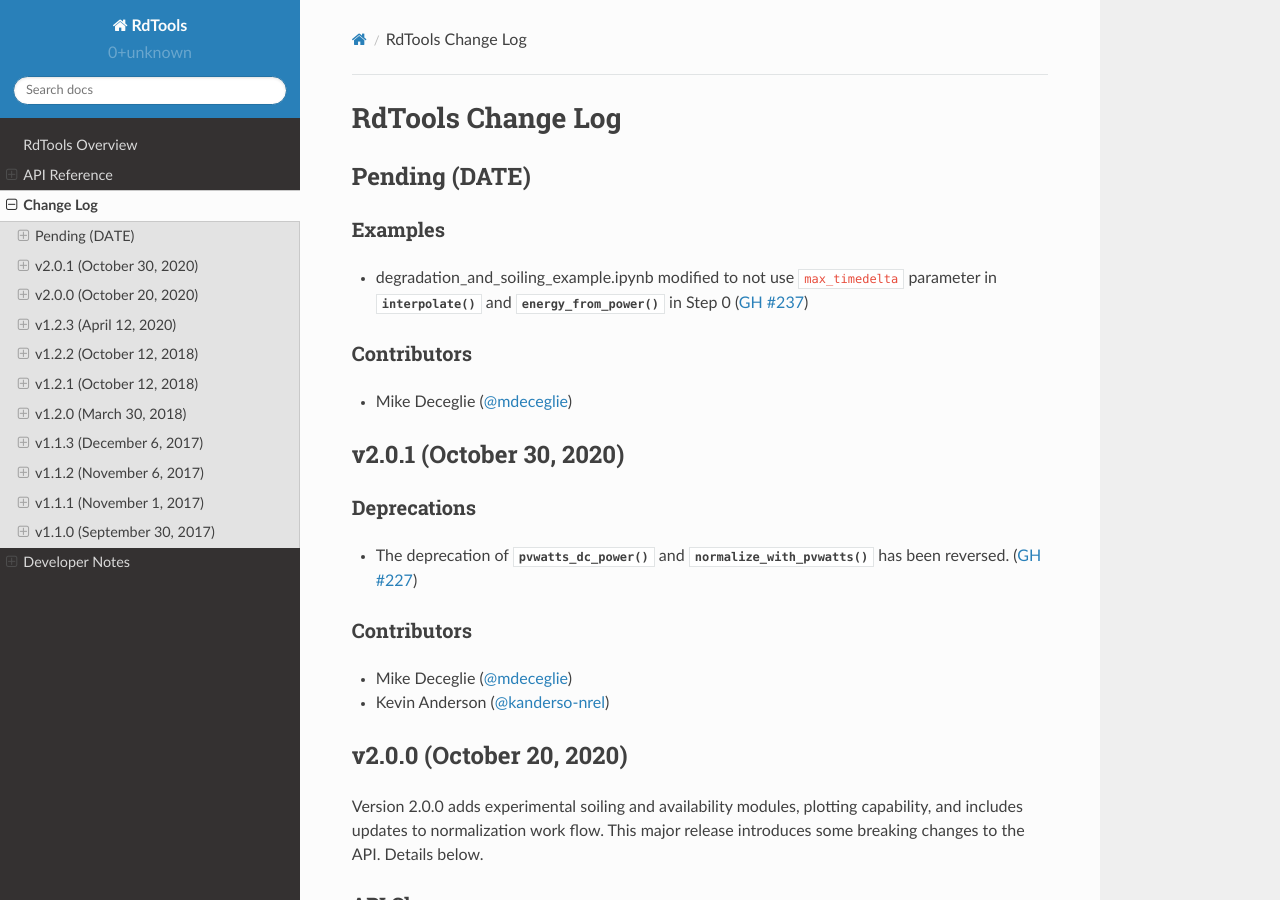
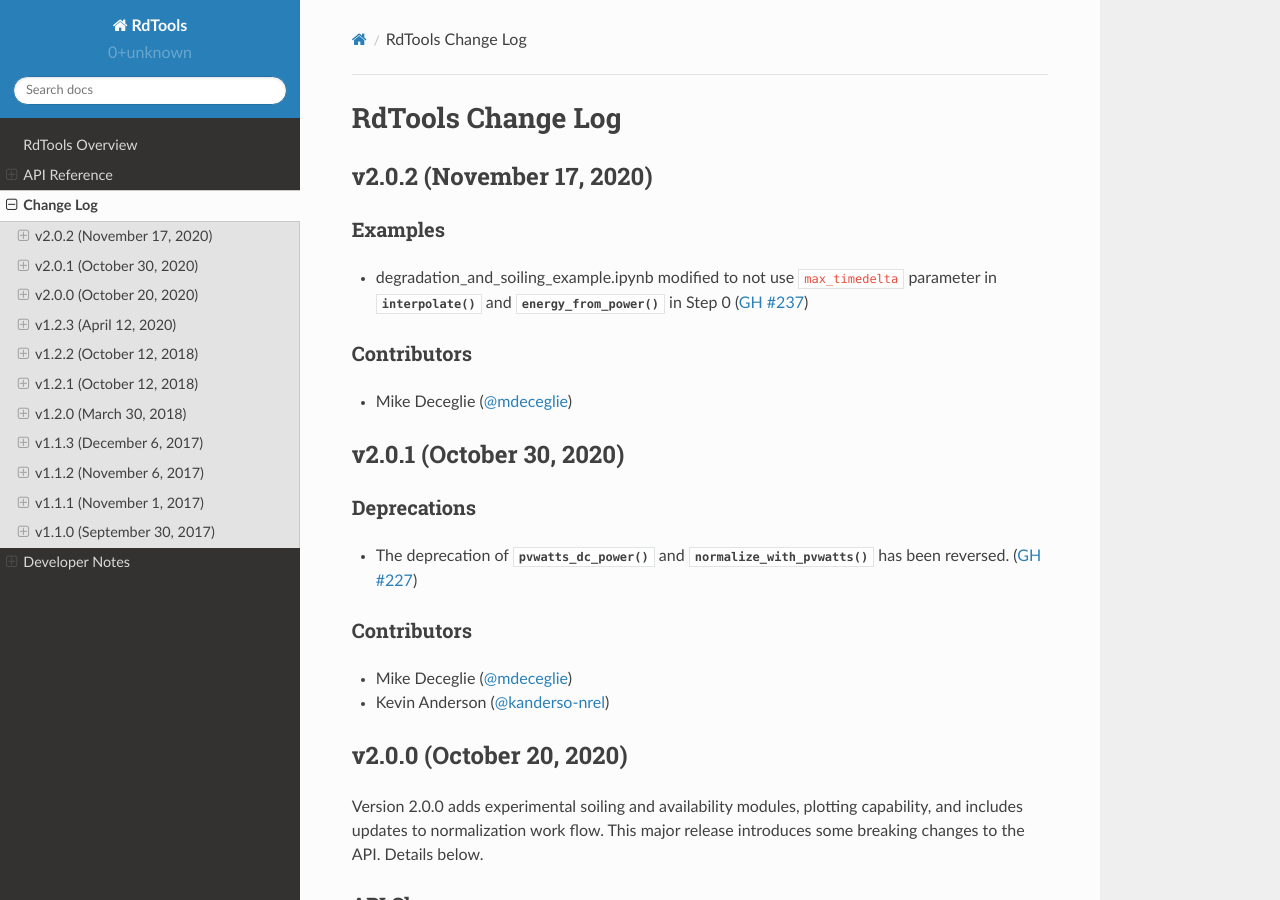
Before and after one commit to NREL/rdtools, a Sphinx documentation site: the page built from docs/sphinx/source/changelog.rst, in a window 1280 px wide and 900 px high. Built offline with Sphinx 7.4.7 and the Read the Docs theme 2.0.0, drawn with Linux system fonts in a browser that asks for light colours; pages that are not in the unit, such as notebooks, are missing from menus.

Commit message:
Update changelog with anticipated tag

```diff
--- a/docs/sphinx/source/changelog.rst
+++ b/docs/sphinx/source/changelog.rst
@@ -1,7 +1,7 @@
 RdTools Change Log
 ==================
 
-.. include:: changelog/pending.rst
+.. include:: changelog/v2.0.2.rst
 .. include:: changelog/v2.0.1.rst
 .. include:: changelog/v2.0.0.rst
 .. include:: changelog/pre_2.0.0.rst
--- a/docs/sphinx/source/changelog/pending.rst
+++ b/docs/sphinx/source/changelog/v2.0.2.rst
@@ -1,5 +1,5 @@
 *************************
-Pending (DATE)
+v2.0.2 (November 17, 2020)
 *************************
 
 Examples
```
